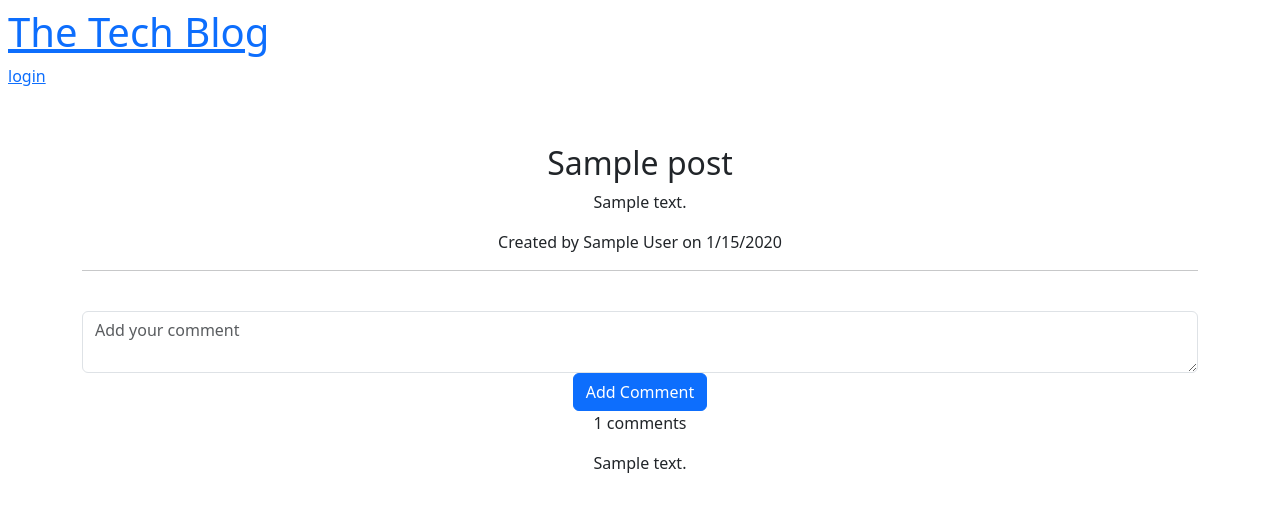
After one commit to Tristenh/the-tech-blog, a Node server app: page /post/1 in a window 1280 px wide. The commit adds this page. Shown: the top 512 px of the page. Run offline with Node 20, Linux system fonts and the light colour scheme; tables that the repository leaves empty hold one stand-in row (values such as "Sample post"); some libraries are stand-ins or nearby versions.

Commit message:
added profile, login routes & post findByPk route, added login, profile and posts handlebars, posts handlebars which displays post info and a comments sections ewith abliti

```diff
--- a/controllers/homeRoutes.js
+++ b/controllers/homeRoutes.js
@@ -2,6 +2,33 @@ const router = require('express').Router();
 const {Post, User, Comment} = require('../models')
 const withAuth = require('../utils/auth');
 
+router.get("/profile", withAuth, async (req, res) => {
+    try {
+      // Find the logged in user based on the session ID
+      const userData = await User.findByPk(req.session.user_id, {
+        attributes: { exclude: ["password"] },
+        include: [{ model: Post }],
+      });
+      const user = userData.get({ plain: true });
+      res.render("profile", {
+        ...user,
+        logged_in: true,
+      });
+    } catch (err) {
+      res.status(500).json(err);
+    }
+  });
+
+  router.get("/login", (req, res) => {
+    // If the user is already logged in, redirect the request to another route
+    if (req.session.logged_in) {
+      res.redirect("/profile");
+      return;
+    }
+    res.render("login");
+  });
+
+//   get all posts
 router.get('/', async (req, res) => {
     try {
       // Get all Posts and JOIN with user data
@@ -30,4 +57,33 @@ router.get('/', async (req, res) => {
       res.status(500).json(err);
     }
   });
+
+  // get Posts by id
+//Get post by id
+router.get('/post/:id', async (req, res) => {
+  try {
+    const postData = await Post.findByPk(req.params.id, {
+      include: [
+        {
+          model: User,
+          attributes: ['name'],
+
+        },
+        {
+          model: Comment,
+          attributes: ['id', 'commentdesc', 'post_id', 'user_id'],
+        },
+      ],
+    });
+
+    const post = postData.get({ plain: true });
+
+    res.render('post', {
+      ...post,
+      logged_in: req.session.logged_in
+    });
+  } catch (err) {
+    res.status(500).json(err);
+  }
+});
 module.exports = router;
--- a/server.js
+++ b/server.js
@@ -1,12 +1,13 @@
 const express = require("express");
 const session = require("express-session");
+const exphbs = require("express-handlebars");
 const routes = require("./controllers");
-const exphbs = require("express-handlebars");
+const helpers = require("./utils/helpers");
 const path = require("path");
 const sequelize = require("./config/connection");
 const SequelizeStore = require("connect-session-sequelize")(session.Store);
 // create instance of handlebars engine
-const hbs = exphbs.create({});
+const hbs = exphbs.create({helpers});
 const app = express();
 const PORT = process.env.PORT || 3006;
 // configure handlebars as the default template engine
--- a/views/homepage.handlebars
+++ b/views/homepage.handlebars
@@ -1,10 +1,12 @@
 <!-- Loop over each object in the projects array -->
-{{#each posts as |post| }}
+{{#each posts as |post|}}
   <div class="row mb-4 project">
     <div class="col-md-5">
       <h2>
-      <a href="*{{post.id}}">
+        <a href="post/{{post.id}}">
           {{post.title}}
+          {{format_date post.date_created}}
+
         </a>
       </h2>
       {{!-- <p>Created by {{post.user.name}} on {{format_date post.date_created}}</p> --}}
--- /dev/null
+++ b/views/post.handlebars
@@ -0,0 +1,46 @@
+<div class="text-center post">
+  <h2 class="postTitle">{{title}}</h2>
+  <p>{{description}}</p>
+  <p>Created by
+    {{user.name}}
+    on
+    {{format_date date_created}}
+  </p>
+  <hr />
+
+  <!--add comment to post area-->
+  <form class="form-inline new-comment">
+    <div class="form-group">
+      <input type="hidden" id="post-id" value="{{id}}" />
+      <label for="comment-add"></label>
+      <textarea
+        class="form-control"
+        type="text"
+        id="comment-add"
+        name="comment-add"
+        placeholder="Add your comment"
+      ></textarea>
+    </div>
+    <button type="submit" class="btn btn-primary">Add Comment</button>
+    <p>{{comments.length}} comments</p>
+  </form>
+
+  {{#if comments.length}}
+    <div class="col-md-12 comments-list">
+
+      {{#each comments as |comment|}}
+        <div class="row comment">
+          <div>
+            <p>{{comment.commentdesc}}</p>
+            <p>{{comment.user.name}}</p>
+
+          </div>
+        </div>
+
+      {{/each}}
+    </div>
+  {{/if}}
+
+</div>
+
+<script src="/js/comment.js"></script>
```
Also changed, not shown: views/login.handlebars (added, +42 -0 lines), views/profile.handlebars (added, +48 -0 lines). Lines whose indentation alone changed are shown as unchanged.
